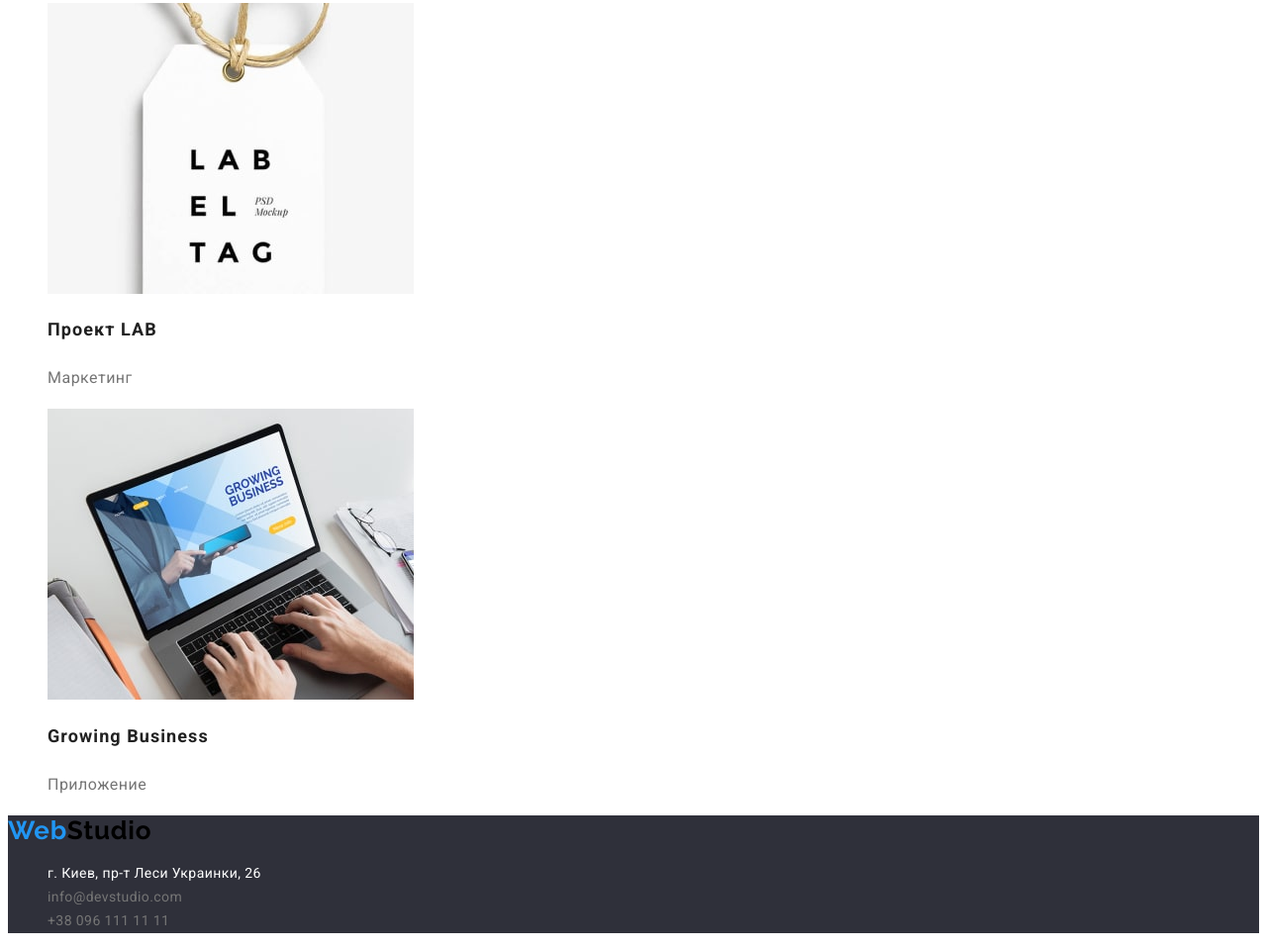
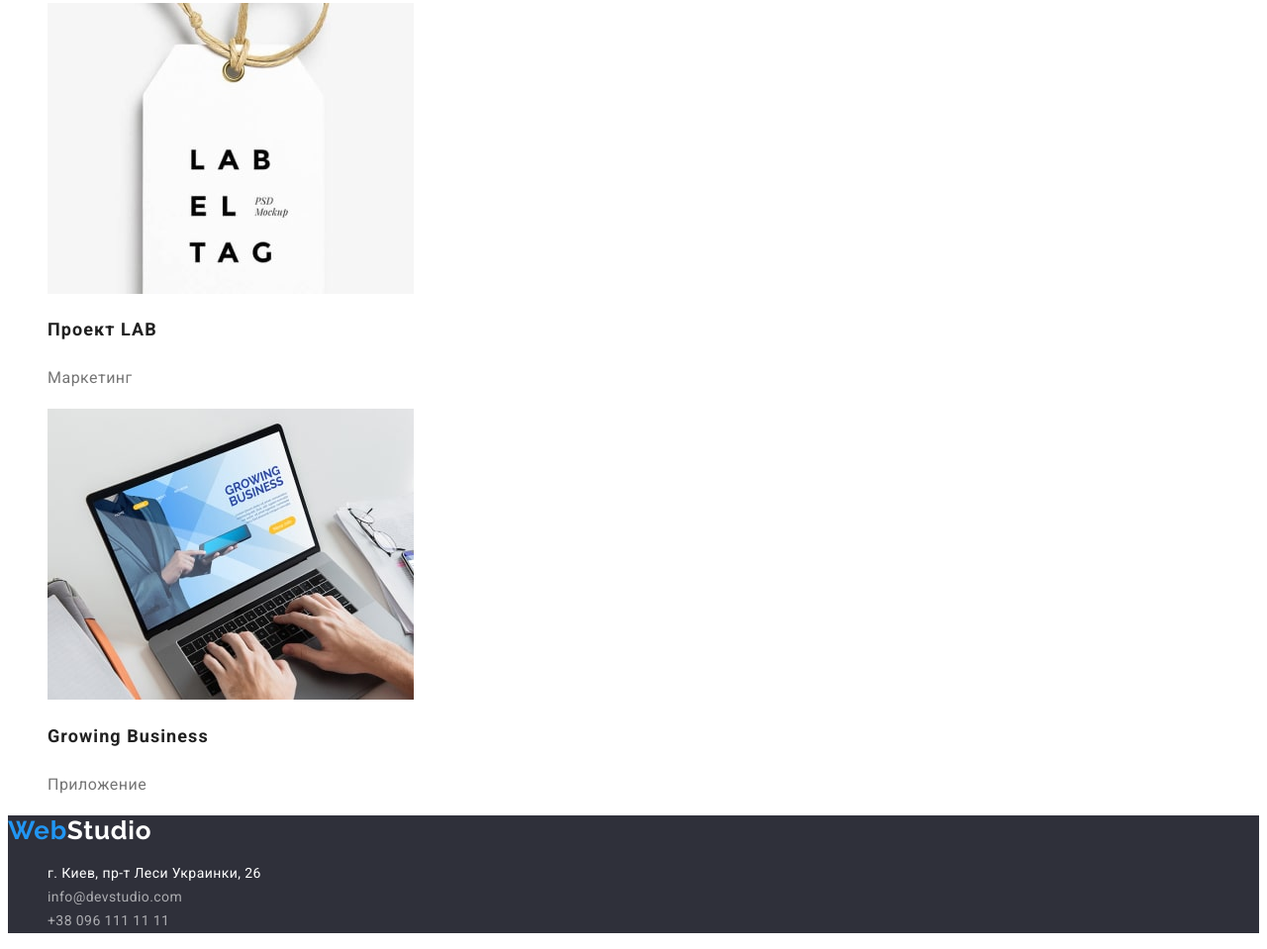
Before and after one commit to Edikmas01/goit-markup-hw-02, a plain HTML site: page portfolio.html in a window 1280 px wide. Shown: the part 3213-4172 px from the top of the page at 99% size. Drawn offline with Linux system fonts and the light colour scheme.

Commit message:
виправив помилки

```diff
--- a/css/style.css
+++ b/css/style.css
@@ -97,7 +97,7 @@ body {
   align-items: center;
   text-align: center;
   letter-spacing: 0.06em;
-  color: var(--title-color);
+  color: #ffffff;
 }
 .hero-btn:hover,
 .hero-btn:focus {
@@ -164,7 +164,7 @@ body {
   font-size: 26px;
   line-height: 1.19;
   letter-spacing: 0.03em;
-  color: #000000;
+  color: #ffffff;
 }
 
 .footer-address {
@@ -188,7 +188,7 @@ body {
   font-size: 14px;
   line-height: 1.71;
   letter-spacing: 0.03em;
-  color: var(--pre-title-color);
+  color: rgba(255, 255, 255, 0.6);
 }
 .footer-email:hover,
 .footer-email:focus {
```
